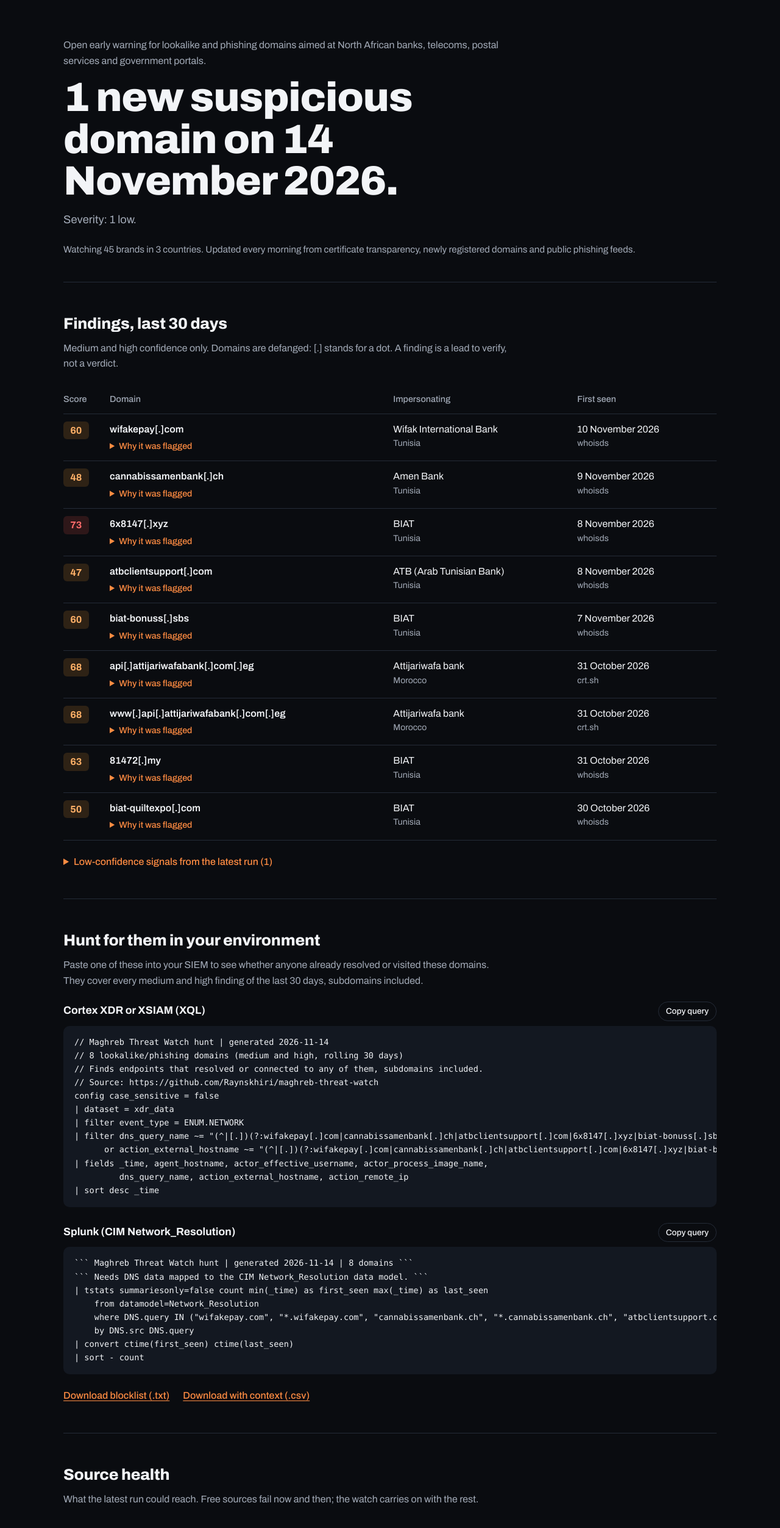
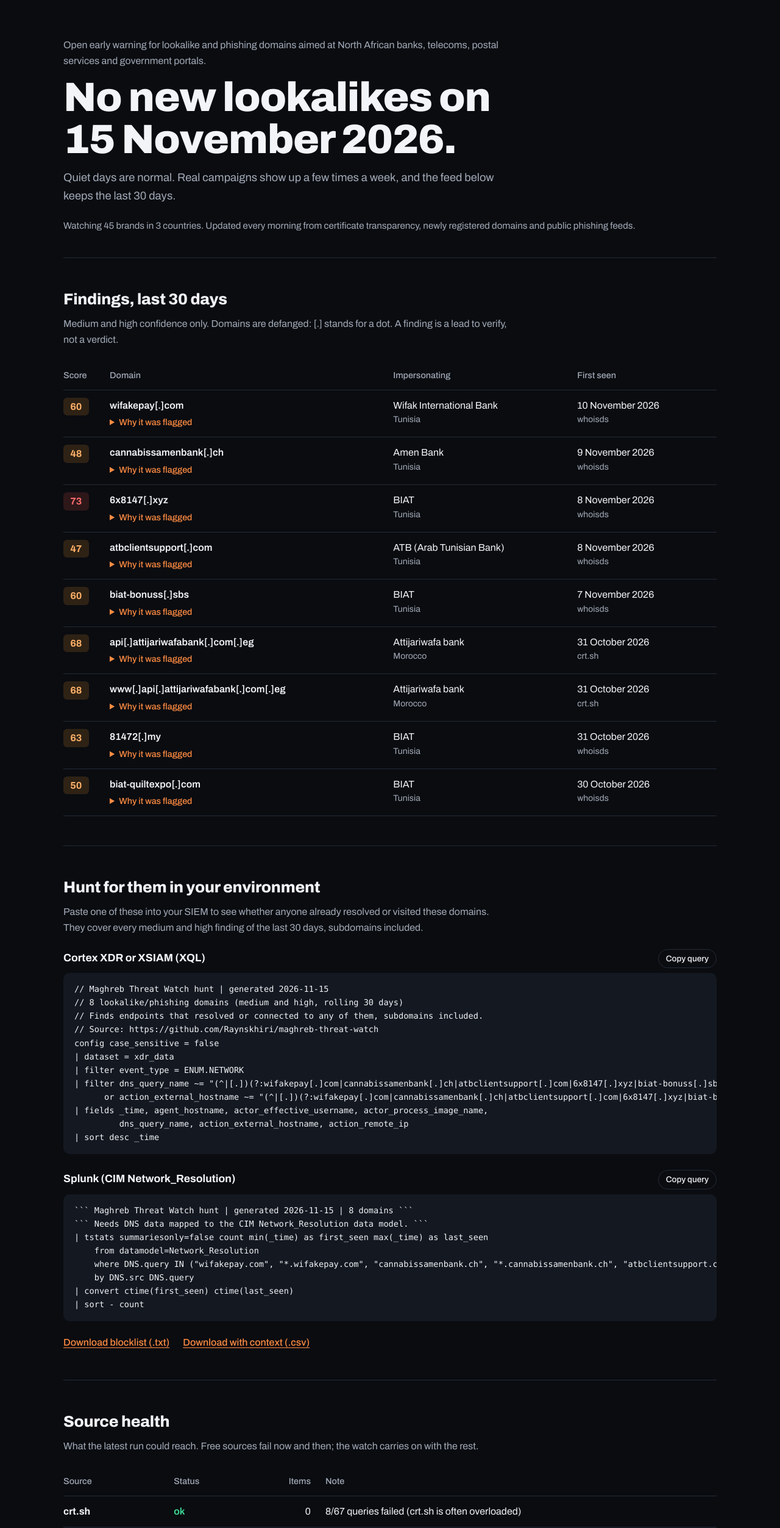
Before and after one commit to Raynskhiri/maghreb-threat-watch, a plain HTML site: page site/index.html in a window 1280 px wide. Shown: the part 55-2560 px from the top of the page at 61% size. Drawn offline with Linux system fonts and the light colour scheme.

Commit message:
watch: 2026-11-15 0 new, 71300 checked

````diff
--- a/site/index.html
+++ b/site/index.html
@@ -6,7 +6,7 @@
 <title>Maghreb Threat Watch | Phishing lookalikes targeting North Africa</title>
 <meta name="description" content="Daily, open early warning for lookalike and phishing domains targeting banks, telecoms and public services in Tunisia, Morocco and Algeria.">
 <meta property="og:title" content="Maghreb Threat Watch">
-<meta property="og:description" content="1 new suspicious domain on 14 November 2026. Open early warning for phishing aimed at North Africa.">
+<meta property="og:description" content="No new lookalikes on 15 November 2026. Open early warning for phishing aimed at North Africa.">
 <meta property="og:url" content="https://threatwatch.rayenskhiri.online/">
 <link rel="icon" href="favicon.svg" type="image/svg+xml">
 <link rel="preconnect" href="https://fonts.googleapis.com">
@@ -124,8 +124,8 @@ footer { padding: 28px 0 48px; color: var(--stone); font-size: 0.9rem; display:
   <main>
     <div class="hero">
       <p class="what">Open early warning for lookalike and phishing domains aimed at North African banks, telecoms, postal services and government portals.</p>
-      <h1>1 new suspicious domain on 14 November 2026.</h1>
-      <p class="sub">Severity: 1 low.</p>
+      <h1>No new lookalikes on 15 November 2026.</h1>
+      <p class="sub">Quiet days are normal. Real campaigns show up a few times a week, and the feed below keeps the last 30 days.</p>
       <p class="scope">Watching 45 brands in 3 countries. Updated every morning from certificate transparency, newly registered domains and public phishing feeds.</p>
     </div>
 
@@ -141,7 +141,7 @@ footer { padding: 28px 0 48px; color: var(--stone); font-size: 0.9rem; display:
 <tr class="sev-medium"><td class="score"><span class="pill">68</span></td><td class="dom">www[.]api[.]attijariwafabank[.]com[.]eg<details><summary>Why it was flagged</summary><ul><li>contains match on &#x27;attijariwafa&#x27; in &#x27;attijariwafabank&#x27; (+48)</li><li>embeds official domain attijariwafabank.com (+20)</li></ul></details></td><td>Attijariwafa bank<span class="sub">Morocco</span></td><td class="when">31 October 2026<span class="sub">crt.sh</span></td></tr>
 <tr class="sev-medium"><td class="score"><span class="pill">63</span></td><td class="dom">81472[.]my<details><summary>Why it was flagged</summary><ul><li>leet match on &#x27;biat&#x27; in &#x27;81472&#x27; (+48)</li><li>deceptive spelling (+15)</li></ul></details></td><td>BIAT<span class="sub">Tunisia</span></td><td class="when">31 October 2026<span class="sub">whoisds</span></td></tr>
 <tr class="sev-medium"><td class="score"><span class="pill">50</span></td><td class="dom">biat-quiltexpo[.]com<details><summary>Why it was flagged</summary><ul><li>exact match on &#x27;biat&#x27; in &#x27;biat&#x27; (+50)</li></ul></details></td><td>BIAT<span class="sub">Tunisia</span></td><td class="when">30 October 2026<span class="sub">whoisds</span></td></tr></tbody></table></div>
-      <details class="low"><summary>Low-confidence signals from the latest run (1)</summary><div class="table-wrap"><table class="findings"><caption class="vh">Low-confidence findings</caption><thead><tr><th scope="col">Score</th><th scope="col">Domain</th><th scope="col">Impersonating</th><th scope="col">First seen</th></tr></thead><tbody><tr class="sev-low"><td class="score"><span class="pill">38</span></td><td class="dom">caabank[.]com<details><summary>Why it was flagged</summary><ul><li>typo match on &#x27;cpabank&#x27; in &#x27;caabank&#x27; (+38)</li></ul></details></td><td>CPA (Credit Populaire d&#x27;Algerie)<span class="sub">Algeria</span></td><td class="when">14 November 2026<span class="sub">whoisds</span></td></tr></tbody></table></div></details>
+
     </section>
 
     <section id="hunt" aria-labelledby="hunt-title">
@@ -150,7 +150,7 @@ footer { padding: 28px 0 48px; color: var(--stone); font-size: 0.9rem; display:
       <div class="hunts">
         <div class="hunt">
           <h3>Cortex XDR or XSIAM (XQL) <button class="copy" type="button" data-target="xql">Copy query</button></h3>
-          <pre><code id="xql">// Maghreb Threat Watch hunt | generated 2026-11-14
+          <pre><code id="xql">// Maghreb Threat Watch hunt | generated 2026-11-15
 // 8 lookalike/phishing domains (medium and high, rolling 30 days)
 // Finds endpoints that resolved or connected to any of them, subdomains included.
 // Source: https://github.com/Raynskhiri/maghreb-threat-watch
@@ -166,7 +166,7 @@ config case_sensitive = false
         </div>
         <div class="hunt">
           <h3>Splunk (CIM Network_Resolution) <button class="copy" type="button" data-target="spl">Copy query</button></h3>
-          <pre><code id="spl">``` Maghreb Threat Watch hunt | generated 2026-11-14 | 8 domains ```
+          <pre><code id="spl">``` Maghreb Threat Watch hunt | generated 2026-11-15 | 8 domains ```
 ``` Needs DNS data mapped to the CIM Network_Resolution data model. ```
 | tstats summariesonly=false count min(_time) as first_seen max(_time) as last_seen
     from datamodel=Network_Resolution
@@ -186,7 +186,7 @@ config case_sensitive = false
     <section aria-labelledby="health-title">
       <h2 id="health-title">Source health</h2>
       <p class="lede">What the latest run could reach. Free sources fail now and then; the watch carries on with the rest.</p>
-      <div class="table-wrap"><table class="sources"><thead><tr><th scope="col">Source</th><th scope="col">Status</th><th scope="col" class="num">Items</th><th scope="col">Note</th></tr></thead><tbody><tr><th scope="row">crt.sh</th><td class="st st-ok">ok</td><td class="num">0</td><td>11/67 queries failed (crt.sh is often overloaded)</td></tr><tr><th scope="row">openphish</th><td class="st st-ok">ok</td><td class="num">300</td><td></td></tr><tr><th scope="row">whoisds</th><td class="st st-ok">ok</td><td class="num">70,000</td><td>newly registered on 2026-11-13</td></tr><tr><th scope="row">urlhaus</th><td class="st st-ok">ok</td><td class="num">948</td><td></td></tr></tbody></table></div><p class="note">Last run checked 71,248 domains and URLs.</p>
+      <div class="table-wrap"><table class="sources"><thead><tr><th scope="col">Source</th><th scope="col">Status</th><th scope="col" class="num">Items</th><th scope="col">Note</th></tr></thead><tbody><tr><th scope="row">crt.sh</th><td class="st st-ok">ok</td><td class="num">0</td><td>8/67 queries failed (crt.sh is often overloaded)</td></tr><tr><th scope="row">openphish</th><td class="st st-ok">ok</td><td class="num">300</td><td></td></tr><tr><th scope="row">whoisds</th><td class="st st-ok">ok</td><td class="num">70,000</td><td>newly registered on 2026-11-14</td></tr><tr><th scope="row">urlhaus</th><td class="st st-ok">ok</td><td class="num">1,000</td><td></td></tr></tbody></table></div><p class="note">Last run checked 71,300 domains and URLs.</p>
     </section>
 
     <section id="coverage" aria-labelledby="coverage-title">
@@ -203,7 +203,7 @@ config case_sensitive = false
   </main>
 
   <footer>
-    <span>Built and maintained by <a href="https://rayenskhiri.online">Rayen Skhiri</a>. Open source under the MIT license. Page generated 2026-11-14 12:51 UTC.</span>
+    <span>Built and maintained by <a href="https://rayenskhiri.online">Rayen Skhiri</a>. Open source under the MIT license. Page generated 2026-11-15 13:16 UTC.</span>
   </footer>
 </div>
 <script>
````
Also changed, not shown: site/stats.json (+4 -4 lines), feeds/domains.txt, site/feeds/domains.txt, 7 other files.
